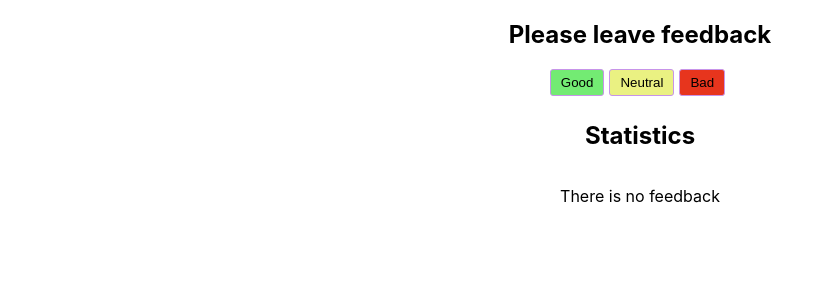
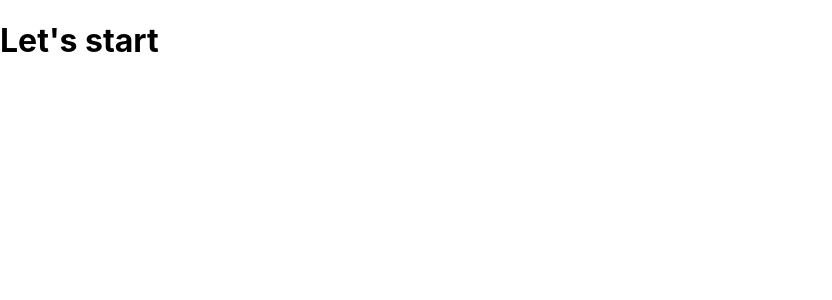
Before and after one commit to starik061/react-additional_lessons, a React (Create React App) app: page / in a window 1280 px wide. Shown: the top 300 px of the page, without its empty margins (0-832 px from the left). Built offline with nearby package versions, Linux system fonts and the light colour scheme.

Commit message:
⚙️ basic configuration

```diff
--- a/src/components/App.jsx
+++ b/src/components/App.jsx
@@ -1,64 +1,12 @@
 import React, { Component } from 'react';
-import Section from './Section/Section.jsx';
-import Notification from './Notification/Notification.jsx';
-import Statistics from './Statistics/Statistics.jsx';
-import FeedbackOptions from './FeedbackOptions/FeedbackOptions.jsx';
 
 export class App extends Component {
-  state = {
-    good: 0,
-    neutral: 0,
-    bad: 0,
-  };
-
-  onBtnClick = event => {
-    const feedbackType = event.target.innerText.toLowerCase();
-
-    this.setState(prevState => ({
-      [feedbackType]: prevState[feedbackType] + 1,
-    }));
-  };
-
-  countTotalFeedback = () => {
-    let totalFedbacks = Object.values(this.state).reduce(
-      (acc, value) => acc + value,
-      0
-    );
-    return totalFedbacks;
-  };
-
-  countPositiveFeedbackPercentage = () => {
-    let positiveFeedbacks = 0;
-
-    if (this.countTotalFeedback()) {
-      positiveFeedbacks = (this.state.good / this.countTotalFeedback()) * 100;
-    }
-
-    return positiveFeedbacks.toFixed() + '%';
-  };
+  state = {};
 
   render() {
     return (
       <>
-        <Section title={'Please leave feedback'}>
-          <FeedbackOptions
-            options={Object.keys(this.state)}
-            onLeaveFeedback={this.onBtnClick}
-          />
-        </Section>
-        <Section title={'Statistics'}>
-          {this.countTotalFeedback() ? (
-            <Statistics
-              good={this.state.good}
-              neutral={this.state.neutral}
-              bad={this.state.bad}
-              total={this.countTotalFeedback()}
-              positivePercentage={this.countPositiveFeedbackPercentage()}
-            />
-          ) : (
-            <Notification message="There is no feedback"></Notification>
-          )}
-        </Section>
+        <h1>Let's start</h1>
       </>
     );
   }
--- a/src/components/FeedbackOptions/FeedbackOptions.jsx
+++ /dev/null
@@ -1,51 +0,0 @@
-import { Component } from 'react';
-import PropTypes from 'prop-types';
-import css from './FeedbackOptions.module.css';
-
-class FeedbackOptions extends Component {
-  static propTypes = {
-    onLeaveFeedback: PropTypes.elementType.isRequired,
-  };
-  render() {
-    const { onLeaveFeedback } = this.props;
-
-    return (
-      <div>
-        {this.props.options.map((option, index) => {
-          return (
-            <button
-              key={index}
-              className={`${css.btn} ${css[option]}`}
-              onClick={event => onLeaveFeedback(event)}
-              style={{ textTransform: 'capitalize' }}
-            >
-              {option}
-            </button>
-          );
-        })}
-      </div>
-      // <div>
-      //   <button
-      //     className={`${css.btn} ${css.good}`}
-      //     onClick={event => onLeaveFeedback(event)}
-      //   >
-      //     Good
-      //   </button>
-      //   <button
-      //     className={`${css.btn} ${css.neutral}`}
-      //     onClick={event => onLeaveFeedback(event)}
-      //   >
-      //     Neutral
-      //   </button>
-      //   <button
-      //     className={`${css.btn} ${css.bad}`}
-      //     onClick={event => onLeaveFeedback(event)}
-      //   >
-      //     Bad
-      //   </button>
-      // </div>
-    );
-  }
-}
-
-export default FeedbackOptions;
--- a/src/components/FeedbackOptions/FeedbackOptions.module.css
+++ /dev/null
@@ -1,19 +0,0 @@
-.btn {
-  margin-bottom: 5px;
-  padding: 5px 10px;
-  border: 1px solid rgb(199, 148, 233);
-  border-radius: 3px;
-  margin-right: 5px;
-}
-
-.good {
-  background-color: rgb(115, 235, 115);
-}
-
-.neutral {
-  background-color: rgb(234, 241, 130);
-}
-
-.bad {
-  background-color: rgb(231, 53, 29);
-}
--- a/src/components/Notification/Notification.jsx
+++ /dev/null
@@ -1,13 +0,0 @@
-import React, { Component } from 'react';
-import PropTypes from 'prop-types';
-
-class Notification extends Component {
-  static propTypes = {
-    message: PropTypes.string,
-  };
-  render() {
-    return <p>{this.props.message}</p>;
-  }
-}
-
-export default Notification;
--- a/src/components/Section/Section.jsx
+++ /dev/null
@@ -1,19 +0,0 @@
-import React, { Component } from 'react';
-import PropTypes from 'prop-types';
-import css from './Section.module.css';
-
-class Section extends Component {
-  static propTypes = {
-    title: PropTypes.string,
-  };
-  render() {
-    return (
-      <section className={css.section} title={this.props.title}>
-        <h2>{this.props.title}</h2>
-        {this.props.children}
-      </section>
-    );
-  }
-}
-
-export default Section;
--- a/src/components/Section/Section.module.css
+++ /dev/null
@@ -1,7 +0,0 @@
-.section {
-  display: flex;
-  flex-direction: column;
-  align-items: center;
-  width: 600px;
-  margin: 0 auto;
-}
--- a/src/components/Statistics/Statistics.jsx
+++ /dev/null
@@ -1,38 +0,0 @@
-import { Component } from 'react';
-import PropTypes from 'prop-types';
-
-class Statistics extends Component {
-  static propTypes = {
-    good: PropTypes.number.isRequired,
-    neutral: PropTypes.number.isRequired,
-    bad: PropTypes.number.isRequired,
-    total: PropTypes.number.isRequired,
-    positivePercentage: PropTypes.string.isRequired,
-  };
-
-  render() {
-    const { good, neutral, bad, total, positivePercentage } = this.props;
-    return (
-      <span>
-        <p>
-          Good: <span>{good}</span>
-        </p>
-        <p>
-          Neutral: <span>{neutral}</span>
-        </p>
-        <p>
-          Bad: <span>{bad}</span>
-        </p>
-        <p>
-          Total: <span>{total}</span>
-        </p>
-        <p>
-          Positive feedback:
-          <span>{positivePercentage}</span>
-        </p>
-      </span>
-    );
-  }
-}
-
-export default Statistics;
```
Also changed, not shown: src/components/FeedbackStatistics/FeedbackStatistics.jsx (deleted, +0 -62 lines).
